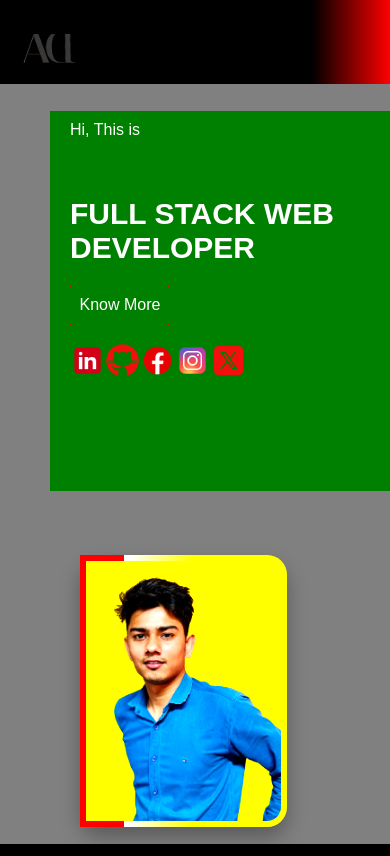
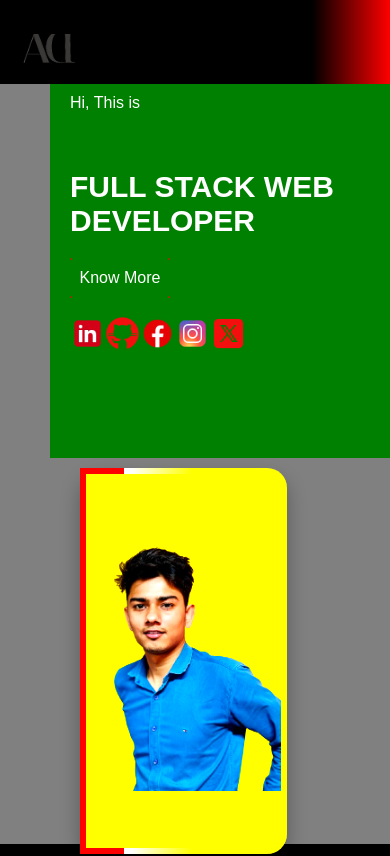
Before and after one commit to Ankushdhull9908/react-portfolio, a React (Create React App) app: page / in a window 390 px wide. Shown: the top 856 px of the page. Built offline with nearby package versions, Linux system fonts and the light colour scheme.

Commit message:
Update Her.css

```diff
--- a/src/Her.css
+++ b/src/Her.css
@@ -172,6 +172,7 @@ button:hover {
         flex-direction: column;
         justify-content: space-around;
         background-color:grey;
+        margin:auto;
     }
 
     .big-left{
@@ -191,7 +192,7 @@ button:hover {
         justify-content: center;
         align-items: center;
        background-color:yellow;
-       height: auto;
+       height: 50%;
        width: 50%;
 
 
```
